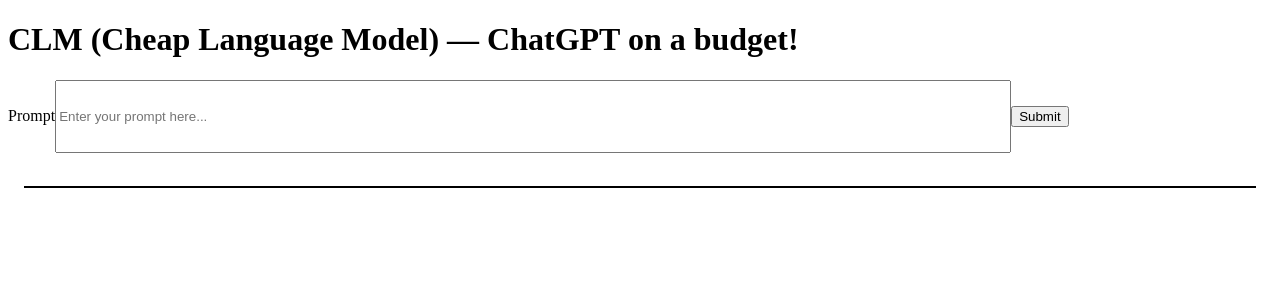
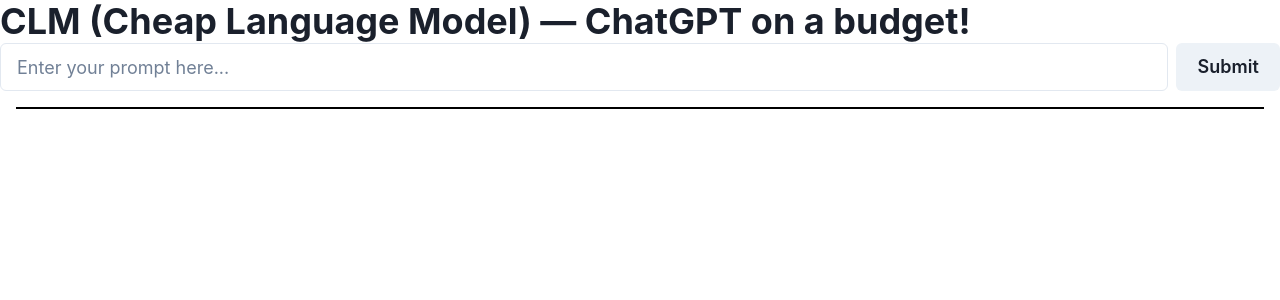
Before and after one commit to erodrigufer/maguetUI, a React (Vite) app: page / in a window 1280 px wide. Shown: the top 300 px of the page. Built offline with nearby package versions, Linux system fonts and the light colour scheme.

Commit message:
Migrate chat input, button and heading to chakraUI

```diff
--- a/package.json
+++ b/package.json
@@ -9,8 +9,12 @@
     "preview": "vite preview"
   },
   "dependencies": {
+    "@chakra-ui/react": "^2.5.5",
+    "@emotion/react": "^11.10.6",
+    "@emotion/styled": "^11.10.6",
     "axios": "^1.3.5",
     "bootstrap": "^5.2.3",
+    "framer-motion": "^10.12.4",
     "react": "^18.2.0",
     "react-dom": "^18.2.0",
     "react-markdown": "^8.0.7",
--- a/src/components/ChatInput.tsx
+++ b/src/components/ChatInput.tsx
@@ -1,5 +1,5 @@
-// <br> means line break.
 import React, { ChangeEvent, FormEvent, useState } from "react";
+import { Input, Button, HStack } from "@chakra-ui/react";
 
 interface Props {
   placeholderText: string;
@@ -13,12 +13,11 @@
   const [isFocused, setIsFocused] = useState(false);
 
   const handleSubmit = (event: FormEvent) => {
-    // Prevent the default baheviour of a button, e.g. redirecting
+    // Prevent the default behaviour of a button, e.g. redirecting
     // to another page after pressing the button.
     event.preventDefault();
 
     onSubmit(inputValue);
-    // console.log("Submitted value:", inputValue);
 
     // Reset input value after submission, i.e. the chat input is
     // again an empty string.
@@ -47,20 +46,21 @@
   // focuses on the associated input.
   return (
     <form onSubmit={handleSubmit}>
-      <label htmlFor="prompt">
-        Prompt
-        <input
-          className="chatInput"
+      <HStack>
+        <Input
+          // className="chatInput"
           type="text"
-          id="prompt"
           value={inputValue}
           placeholder={placeholderTextToggle}
+          size="lg"
           onChange={handleChange}
           onFocus={handleFocus}
           onBlur={handleBlur}
         />
-      </label>
-      <button type="submit">Submit</button>
+        <Button type="submit" size="lg">
+          Submit
+        </Button>
+      </HStack>
     </form>
   );
 }
--- a/src/components/Title.tsx
+++ b/src/components/Title.tsx
@@ -1,6 +1,8 @@
+import { Heading } from "@chakra-ui/react";
+
 function Title() {
   const name = "CLM (Cheap Language Model) — ChatGPT on a budget!";
-  return <h1>{name}</h1>;
+  return <Heading>{name}</Heading>;
 }
 
 export default Title;
--- a/src/main.tsx
+++ b/src/main.tsx
@@ -1,11 +1,14 @@
 import React from "react";
 import ReactDOM from "react-dom/client";
+import { ChakraProvider } from "@chakra-ui/react";
 import App from "./App";
 // Import bootstrap.
 // import 'bootstrap/dist/css/bootstrap.css'
 
 ReactDOM.createRoot(document.getElementById("root") as HTMLElement).render(
   <React.StrictMode>
-    <App />
+    <ChakraProvider>
+      <App />
+    </ChakraProvider>
   </React.StrictMode>
 );
```
Also changed, not shown: 1 other file (tests, documents, lock files or other folders).
